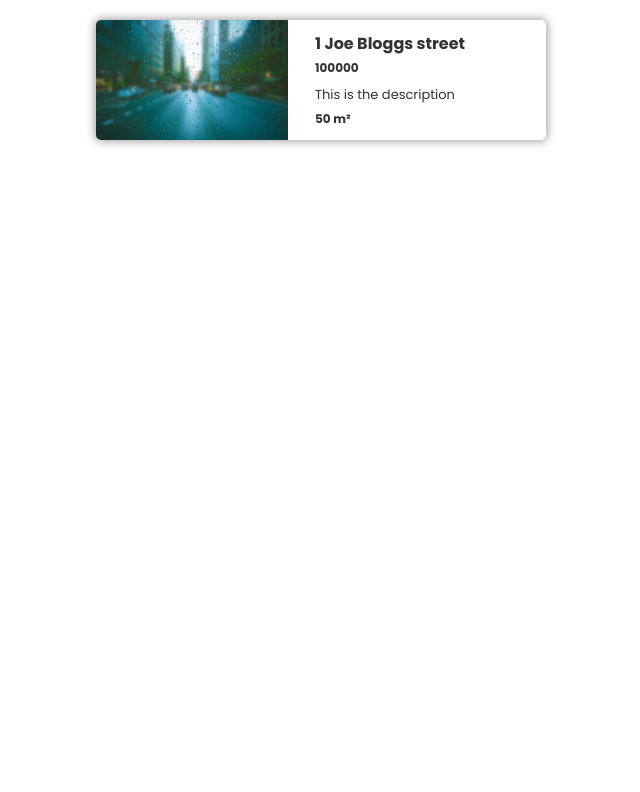
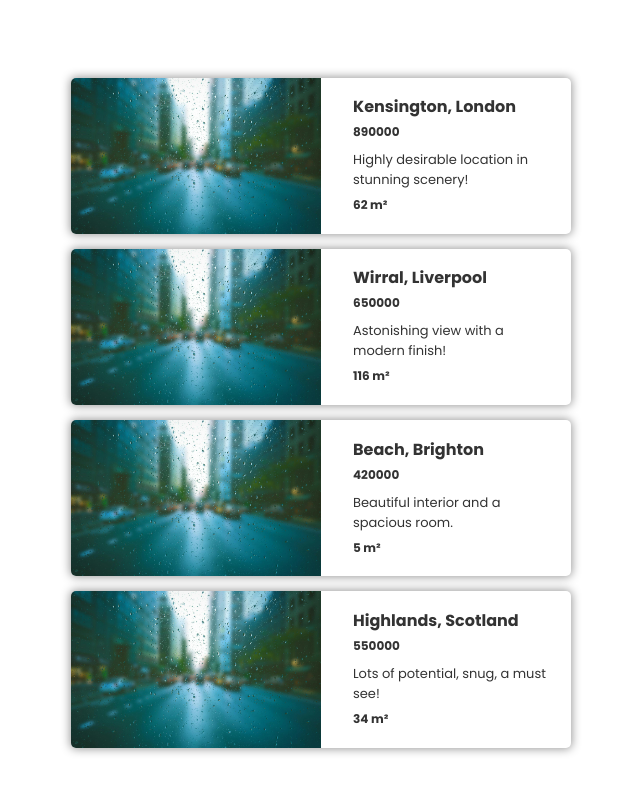
Before and after one commit to meeneshc017-source/Real-Estate-mini-projet, a plain HTML site: page index.html in a window 1280 px wide. Shown: the whole page, without its empty margins (319-959 px from the left). Drawn offline with Linux system fonts and the light colour scheme.

Commit message:
updated styling in CSS

```diff
--- a/app.js
+++ b/app.js
@@ -19,4 +19,4 @@ function getPropertyHtml(propertyArr=[placeholderPropertyObj]){
    }).join(" ")
 
 }
-document.getElementById('container').innerHTML = getPropertyHtml()
+document.getElementById('container').innerHTML = getPropertyHtml(propertyForSaleArr)
--- a/style.css
+++ b/style.css
@@ -6,25 +6,32 @@ body {
 
 .container {
     display: flex;
-    flex-wrap: wrap;
+    /* flex-wrap: wrap; */
+    flex-direction: column;
+    align-items: center;
     justify-content: center;
     padding: 20px;
+    height: 100vh;
+
 }
 
 .card {
     display: flex;
-    min-width: 400px;
-    max-width: 450px;
+   width: 500px;
+   max-height: 180px;
+    min-height: 100px;
     box-shadow: 0px 0px 10px 1px #999;
     margin: 0 20px 15px 20px;
     border-radius: 5px;
-    max-height: 120px;
+
+
 }
 
 .card img {
    border-top-left-radius: 5px;
    border-bottom-left-radius: 5px;
    height: 100%;
+   width: 50%;
 }
 
 .card-right {
@@ -32,7 +39,7 @@ body {
     flex-direction: column;
     justify-content: space-around;
     margin-left: 16px;
-    padding: 11px;
+    padding: 1rem;
 }
 
 h2{
```
